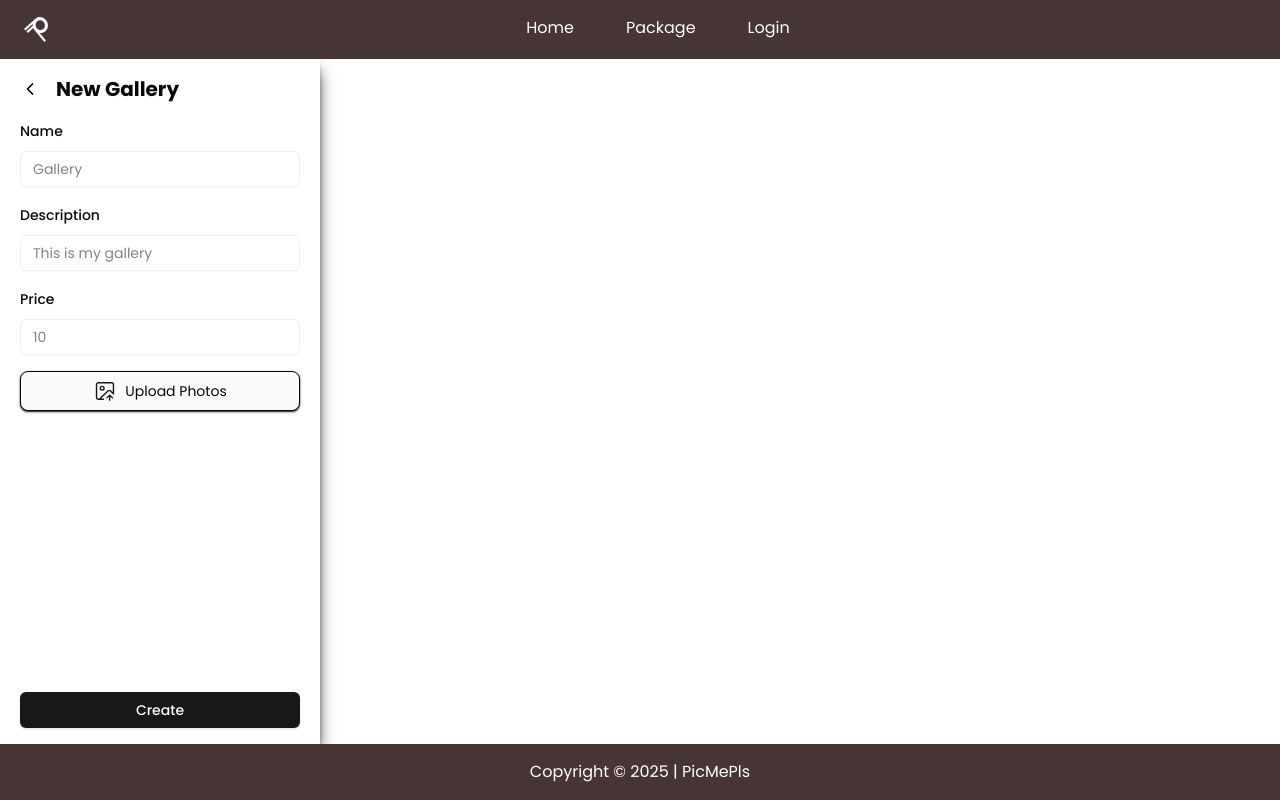
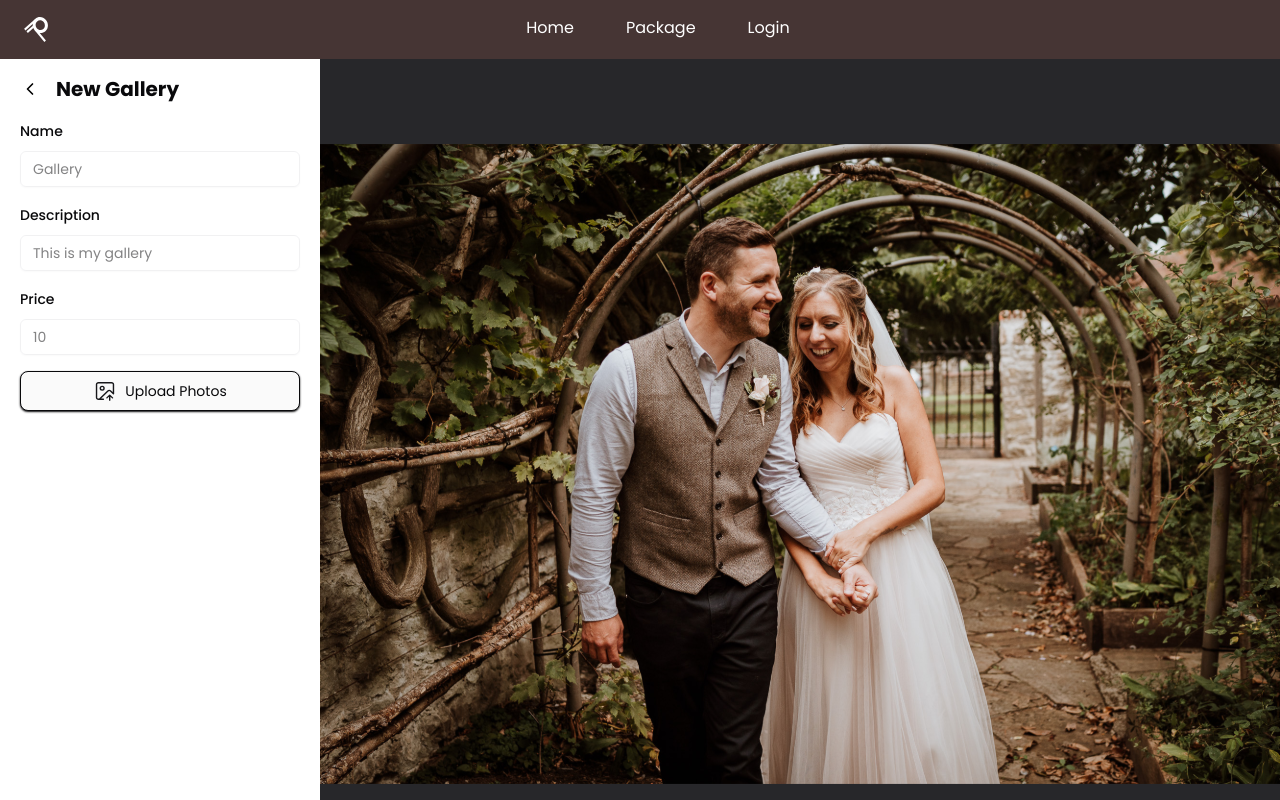
Before and after one commit to CP-RektMart/pic-me-pls-frontend, a Next.js app: page /photographer/packages/create in a window 1280 px wide. Shown: the top 800 px of the page. Built offline with nearby package versions, Linux system fonts and the light colour scheme; no server answers; some icons are missing.

Commit message:
feat: add mock photoCard props

```diff
--- a/src/app/photographer/packages/create/page.tsx
+++ b/src/app/photographer/packages/create/page.tsx
@@ -1,4 +1,5 @@
 import GalleryDetailSection from '@/components/gallery-page/gallery-detail'
+import PhotoCard from '@/components/gallery-page/photoCard'
 
 export default function CreateGalleryPage() {
   return (
@@ -11,7 +12,11 @@ export default function CreateGalleryPage() {
           price={10}
         />
       </div>
-      <div className='lg:w-3/4'></div>
+      <div className='lg: space-2 grid-cols-2 lg:w-3/4 lg:grid-cols-4'>
+        {[...Array(4)].map((_, i) => (
+          <PhotoCard key={i} description='My Gallery' />
+        ))}
+      </div>
     </div>
   )
 }
```
